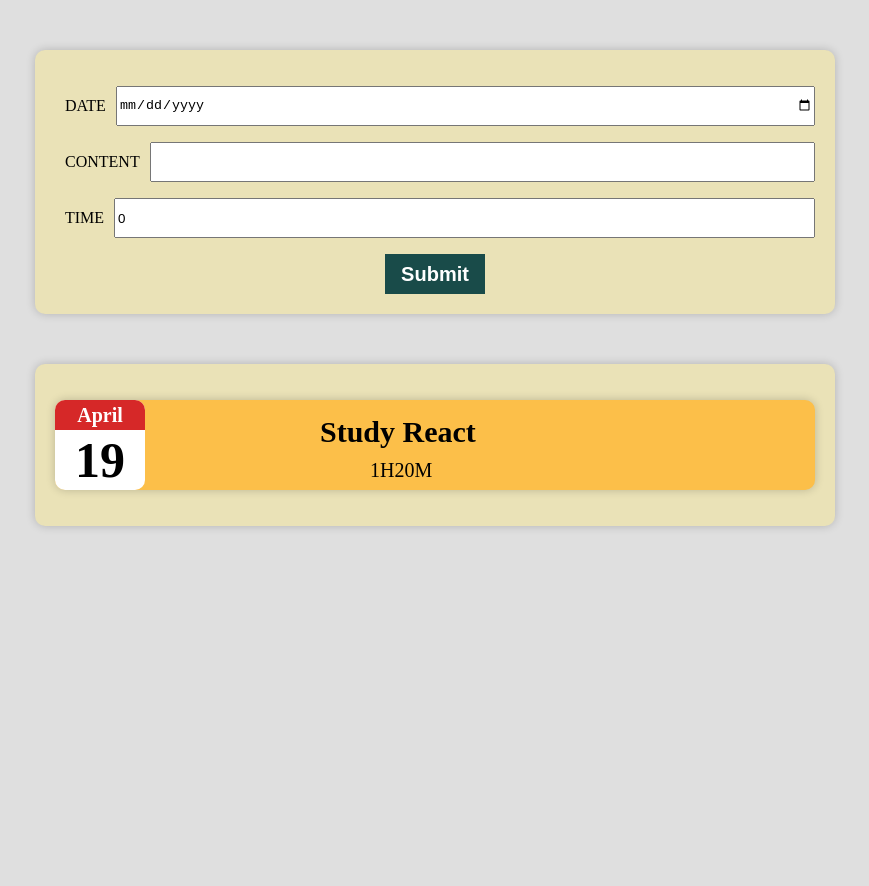
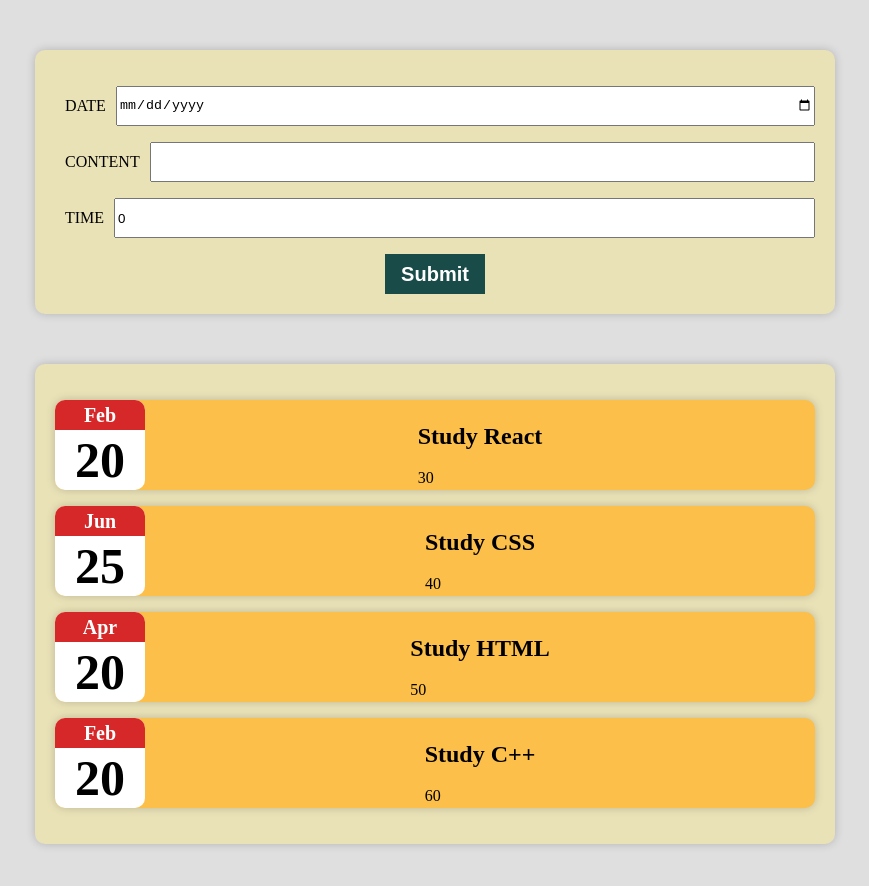
Before and after one commit to ElleZou/StudyLogs, a React (Create React App) app: page / in a window 1280 px wide. Shown: the top 886 px of the page, without its empty margins (205-1074 px from the left). Before the commit the page ends 800 px from the top, so only its background shows below. Built offline with nearby package versions, Linux system fonts and the light colour scheme.

Commit message:
creat data

```diff
--- a/src/App.js
+++ b/src/App.js
@@ -3,6 +3,7 @@ import Logs from './Components/Logs';
 import LogForm from './Components/LogForm';
 
 const App = () => {
+
     return (
         <div>
             <LogForm/>
--- a/src/Components/Content.css
+++ /dev/null
@@ -1,18 +0,0 @@
-.content{
-    font-size:30px ;
-    font-weight: bolder;
-    margin-top: 15px;
-    margin-left: 30px;
-}
-.time{
-    font-size: 20px;
-    margin-top: 10px;
-    margin-left: 80px;
-}
-.Content{
-
-        width: 50%; /* 或其他具体宽度 */
-        margin-left: auto;
-        margin-right: auto;
-
-}
--- a/src/Components/Content.js
+++ /dev/null
@@ -1,19 +0,0 @@
-import React from "react";
-import './Content.css';
-
-const Content = (props)=>{
-    return(
-    <div className='Content'>
-        <div className='content'>
-            {props.content}
-        </div>
-        <div className='time'>
-            {props.time}
-
-        </div>
-    </div>
-
-    );
-};
-
-export default Content;
--- a/src/Components/LogItem.css
+++ b/src/Components/LogItem.css
@@ -5,3 +5,10 @@
     border-radius: 10px;
     box-shadow: 0 0 10px rgba(0,0,0,.2);
 }
+.content{
+    margin:auto
+}
+.time{
+    margin:auto
+
+}
--- a/src/Components/LogItem.js
+++ b/src/Components/LogItem.js
@@ -1,15 +1,19 @@
 import React from 'react';
 import './LogItem.css';
 import MyDate from './MyDate';
-import Content from './Content';
 
-function LogItem() {
+function LogItem(props) {
     return (
         <div className='item'>
-            <MyDate month={"April"} day={"19"} />
+            <MyDate date={props.date}/>
+            <div className='content'>
+                <h2 className='desc'>{props.desc}</h2>
+                <div className='time'>{props.time}</div>
+
+            </div>
 
 
-            <Content content={"Study React"} time={"1H20M"} />
+
 
 
 
--- a/src/Components/Logs.js
+++ b/src/Components/Logs.js
@@ -2,17 +2,45 @@ import React from 'react';
 import './Logs.css';
 import LogItem from './LogItem';
 
-const Logs = () => {
+const Logs = (props) => {
+//Simulate a set of data loaded from the server
+   const logsData=[
+    {
+        id:'001',
+        date:new Date(2021,1,20,18,30),
+        desc:'Study React',
+        time:30
+    },
+    {
+        id:'002',
+        date:new Date(2022,5,25,14,30),
+        desc:'Study CSS',
+        time:40
+    },
+    {
+        id:'003',
+        date:new Date(2023,3,20,16,30),
+        desc:'Study HTML',
+        time:50
+    },
+    {
+        id:'004',
+        date:new Date(2024,1,20,17,30),
+        desc:'Study C++',
+        time:60
+    },
+   ]
+   //Use the method of traversing data when obtaining multiple sets of data
+    const logItemData=logsData.map(item => <LogItem key={item.id} date={item.date} desc={item.desc} time={item.time}/>)
+    //logsData.map(item => <LogItem {...item}/>)
     return (
-    <div>
         <div className = 'logs'>
-        <LogItem/>
-
+            {
+              logItemData
+            }
 
         </div>
 
-    </div>
     );
 };
-
 export default Logs;
--- a/src/Components/MyDate.js
+++ b/src/Components/MyDate.js
@@ -1,13 +1,15 @@
 import React from "react";
 import './MyDate.css';
 const MyDate = (props) => {
+    const month=props.date.toLocaleString('en-US',{month:'short'})
+    const day=props.date.getDate()
     return (
         <div className='mydate'>
             <div className='month'>
-                {props.month}
+               {month}
             </div>
             <div className='day'>
-                {props.day}
+               {day}
 
             </div>
 
```
Also changed, not shown: src/Components/LogForm.js (+8 -5 lines), src/Components/Logs.css (line endings or trailing spaces).
